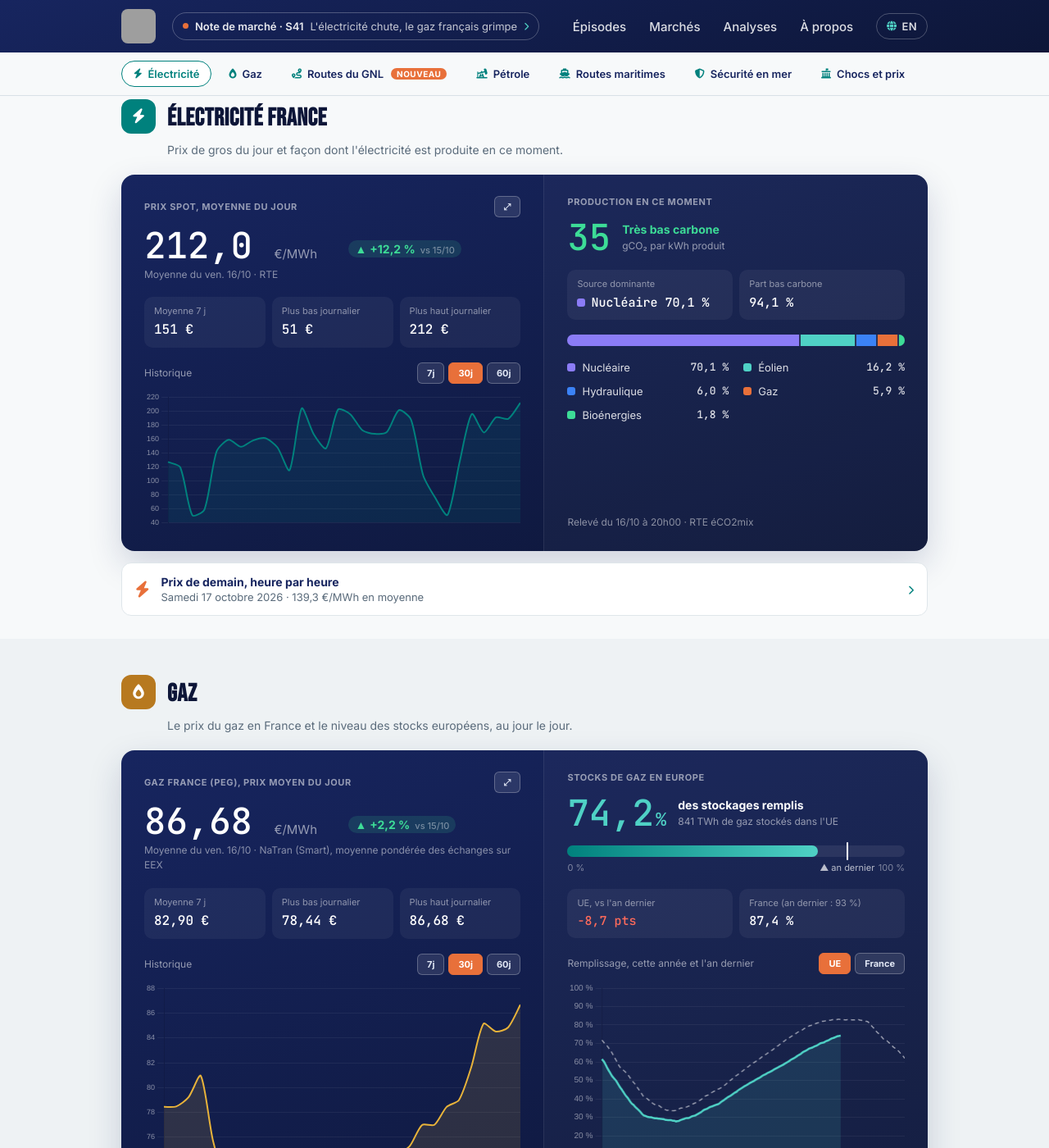
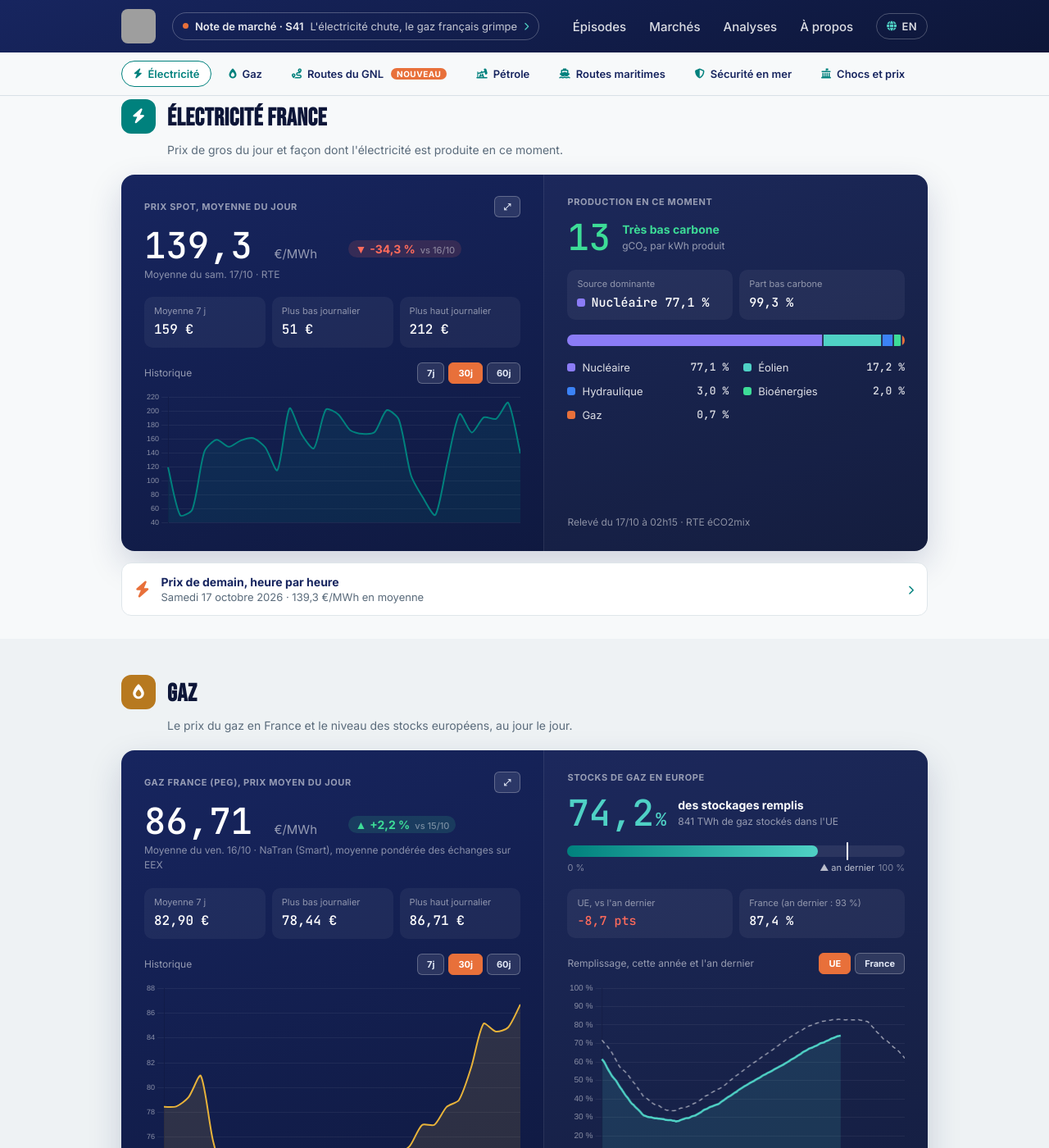
Before and after one commit to InsideEnergyMarkets/Inside-Energy-Markets, a Jekyll site: the page built from marches/index.html, in a window 1280 px wide and 1400 px high, scrolled down 383 px. Shown: the whole window at 82% size. Built offline with Jekyll 4.4.1, drawn with Linux system fonts in a browser that asks for light colours; some of the changed text lies outside the part shown; grey boxes are pictures that could not be loaded.

Commit message:
Mise à jour automatique des données marché

```diff
--- a/_data/fuel.json
+++ b/_data/fuel.json
@@ -1 +1 @@
-{"date":"2026-10-16","gazole":2.362,"e10":2.164,"stations":7518,"change_7d":{"since":"2026-10-09","gazole_cts":1.9,"e10_cts":1.2},"history":{"2026-09-30":{"gazole":2.38,"e10":2.163},"2026-10-01":{"gazole":2.374,"e10":2.16},"2026-10-02":{"gazole":2.373,"e10":2.16},"2026-10-03":{"gazole":2.372,"e10":2.163},"2026-10-04":{"gazole":2.373,"e10":2.168},"2026-10-05":{"gazole":2.369,"e10":2.164},"2026-10-06":{"gazole":2.36,"e10":2.156},"2026-10-07":{"gazole":2.35,"e10":2.151},"2026-10-08":{"gazole":2.344,"e10":2.149},"2026-10-09":{"gazole":2.343,"e10":2.152},"2026-10-10":{"gazole":2.345,"e10":2.157},"2026-10-11":{"gazole":2.346,"e10":2.165},"2026-10-12":{"gazole":2.351,"e10":2.164},"2026-10-13":{"gazole":2.353,"e10":2.163},"2026-10-14":{"gazole":2.355,"e10":2.17},"2026-10-15":{"gazole":2.359,"e10":2.17},"2026-10-16":{"gazole":2.362,"e10":2.164}}}
+{"date":"2026-10-17","gazole":2.362,"e10":2.162,"stations":7270,"change_7d":{"since":"2026-10-10","gazole_cts":1.7,"e10_cts":0.5},"history":{"2026-09-30":{"gazole":2.38,"e10":2.163},"2026-10-01":{"gazole":2.374,"e10":2.16},"2026-10-02":{"gazole":2.373,"e10":2.16},"2026-10-03":{"gazole":2.372,"e10":2.163},"2026-10-04":{"gazole":2.373,"e10":2.168},"2026-10-05":{"gazole":2.369,"e10":2.164},"2026-10-06":{"gazole":2.36,"e10":2.156},"2026-10-07":{"gazole":2.35,"e10":2.151},"2026-10-08":{"gazole":2.344,"e10":2.149},"2026-10-09":{"gazole":2.343,"e10":2.152},"2026-10-10":{"gazole":2.345,"e10":2.157},"2026-10-11":{"gazole":2.346,"e10":2.165},"2026-10-12":{"gazole":2.351,"e10":2.164},"2026-10-13":{"gazole":2.353,"e10":2.163},"2026-10-14":{"gazole":2.355,"e10":2.17},"2026-10-15":{"gazole":2.359,"e10":2.17},"2026-10-16":{"gazole":2.362,"e10":2.164},"2026-10-17":{"gazole":2.362,"e10":2.162}}}
--- a/_data/market.json
+++ b/_data/market.json
@@ -1,31 +1,31 @@
 {
-  "updated_at": "2026-10-16T20:23:55.724268Z",
+  "updated_at": "2026-10-17T02:37:01.616542Z",
   "brent": {
-    "price_usd": 109.6,
+    "price_usd": 109.95,
     "date": "2026-10-16",
     "unit": "USD/baril",
     "source": "OilPriceAPI",
-    "date_label": "Cours du ven. 16/10",
-    "date_label_en": "Price on Fri 16/10",
+    "date_label": "Clôture du ven. 16/10 (bourse fermée le week-end)",
+    "date_label_en": "Close on Fri 16/10 (market closed at weekends)",
     "prev_value": 105.79,
     "prev_date": "2026-10-15",
-    "change_pct": 3.6
+    "change_pct": 3.9
   },
   "wti": {
-    "price_usd": 101.71,
+    "price_usd": 99.0,
     "date": "2026-10-16",
     "unit": "USD/baril",
     "source": "OilPriceAPI",
-    "date_label": "Cours du ven. 16/10",
-    "date_label_en": "Price on Fri 16/10"
+    "date_label": "Clôture du ven. 16/10 (bourse fermée le week-end)",
+    "date_label_en": "Close on Fri 16/10 (market closed at weekends)"
   },
   "henry_hub": {
     "price_usd_mmbtu": 3.12,
     "date": "2026-10-16",
     "unit": "USD/MMBtu",
     "source": "OilPriceAPI",
-    "date_label": "Cours du ven. 16/10",
-    "date_label_en": "Price on Fri 16/10",
+    "date_label": "Clôture du ven. 16/10 (bourse fermée le week-end)",
+    "date_label_en": "Close on Fri 16/10 (market closed at weekends)",
     "price_eur_mwh": 9.46,
     "usd_per_eur": 1.1253,
     "prev_value": 9.86,
@@ -33,7 +33,7 @@
     "change_pct": -4.1
   },
   "peg": {
-    "price_eur_mwh": 86.68,
+    "price_eur_mwh": 86.71,
     "date": "2026-10-16",
     "unit": "EUR/MWh",
     "source": "NaTran",
@@ -44,34 +44,34 @@
     "change_pct": 2.2
   },
   "mix_france": {
-    "date_heure": "2026-10-16T20:00:00+00:00",
+    "date_heure": "2026-10-17T02:15:00+00:00",
     "shares": {
-      "nucleaire": 70.1,
-      "eolien": 16.2,
-      "hydraulique": 6.0,
-      "gaz": 5.9,
-      "bioenergies": 1.8
+      "nucleaire": 77.1,
+      "eolien": 17.2,
+      "hydraulique": 3.0,
+      "bioenergies": 2.0,
+      "gaz": 0.7
     },
     "top_source": "nucleaire",
-    "top_share": 70.1,
-    "co2_intensity": 35
+    "top_share": 77.1,
+    "co2_intensity": 13
   },
   "spot_price_france": {
-    "price_eur_mwh": 212.0,
-    "date": "2026-10-16",
-    "date_label": "Moyenne du ven. 16/10",
-    "date_label_en": "Average for Fri 16/10",
+    "price_eur_mwh": 139.3,
+    "date": "2026-10-17",
+    "date_label": "Moyenne du sam. 17/10",
+    "date_label_en": "Average for Sat 17/10",
     "unit": "EUR/MWh, moyenne journalière",
     "source": "RTE",
-    "prev_value": 189.02,
-    "prev_date": "2026-10-15",
-    "change_pct": 12.2
+    "prev_value": 212.0,
+    "prev_date": "2026-10-16",
+    "change_pct": -34.3
   },
   "chokepoints": {
     "hormuz": {
       "portname": "Strait of Hormuz",
       "date": "2026-10-11",
-      "age_days": 5,
+      "age_days": 6,
       "period_start": "2026-10-07",
       "days_averaged": 5,
       "n_tanker": 0.4,
@@ -89,7 +89,7 @@
     "bab_el_mandeb": {
       "portname": "Bab el-Mandeb Strait",
       "date": "2026-10-11",
-      "age_days": 5,
+      "age_days": 6,
       "period_start": "2026-10-07",
       "days_averaged": 5,
       "n_tanker": 7.8,
@@ -107,7 +107,7 @@
     "malacca": {
       "portname": "Malacca Strait",
       "date": "2026-10-11",
-      "age_days": 5,
+      "age_days": 6,
       "period_start": "2026-10-07",
       "days_averaged": 5,
       "n_tanker": 77.4,
--- a/_data/market_history.json
+++ b/_data/market_history.json
@@ -1,11 +1,4 @@
 [
-  {
-    "date": "2026-08-17",
-    "spot_eur_mwh": 177.35,
-    "spot_source": "Energy-Charts / SMARD",
-    "peg_eur_mwh": 62.67,
-    "peg_source": "NaTran"
-  },
   {
     "date": "2026-08-18",
     "spot_eur_mwh": 162.21,
@@ -779,7 +772,7 @@
   },
   {
     "date": "2026-10-16",
-    "brent_usd": 109.6,
+    "brent_usd": 109.95,
     "brent_source": "OilPriceAPI",
     "henry_hub_usd_mmbtu": 3.12,
     "henry_hub_source": "OilPriceAPI",
@@ -793,7 +786,19 @@
       "bioenergies": 1.8
     },
     "henry_hub_eur_mwh": 9.46,
-    "peg_eur_mwh": 86.68,
+    "peg_eur_mwh": 86.71,
     "peg_source": "NaTran"
+  },
+  {
+    "date": "2026-10-17",
+    "spot_eur_mwh": 139.3,
+    "spot_source": "RTE",
+    "mix_shares": {
+      "nucleaire": 77.1,
+      "eolien": 17.2,
+      "hydraulique": 3.0,
+      "bioenergies": 2.0,
+      "gaz": 0.7
+    }
   }
 ]
--- a/_data/weekly_summary.json
+++ b/_data/weekly_summary.json
@@ -1,20 +1,20 @@
 {
-  "period_start": "2026-10-09",
-  "period_end": "2026-10-16",
+  "period_start": "2026-10-10",
+  "period_end": "2026-10-17",
   "brent": {
-    "start_usd": 104.54,
-    "end_usd": 109.6,
-    "change_pct": 4.8
+    "start_usd": 105.95,
+    "end_usd": 109.95,
+    "change_pct": 3.8
   },
   "spot_price": {
-    "avg_eur_mwh": 151.47,
+    "avg_eur_mwh": 159.44,
     "min_eur_mwh": 51.26,
     "max_eur_mwh": 212.0,
     "days_count": 8
   },
   "mix": {
-    "nuclear_avg_share": 73.7,
-    "renewables_avg_share": 21.6,
+    "nuclear_avg_share": 75.0,
+    "renewables_avg_share": 20.3,
     "days_count": 8
   }
 }
```
Also changed, not shown: _data/day_ahead.json (+1 -1 lines), _data/fx.json (+1 -1 lines).
